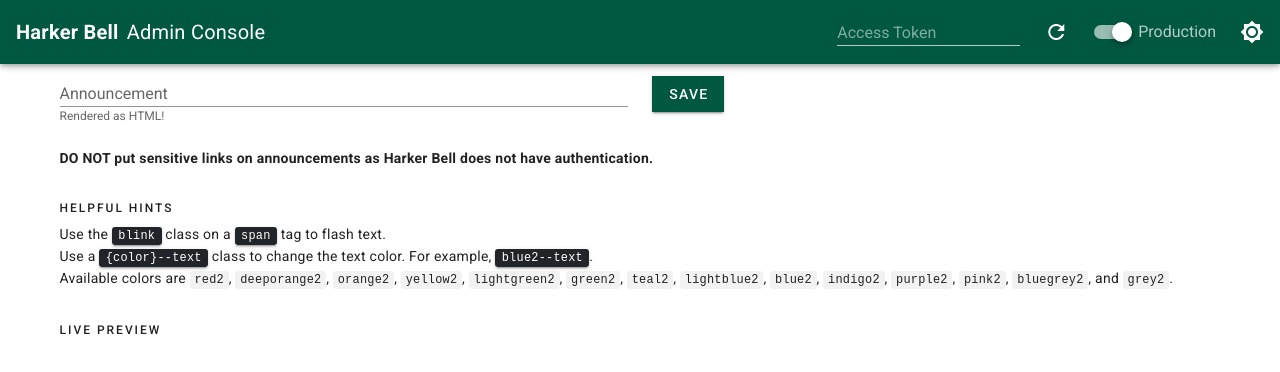
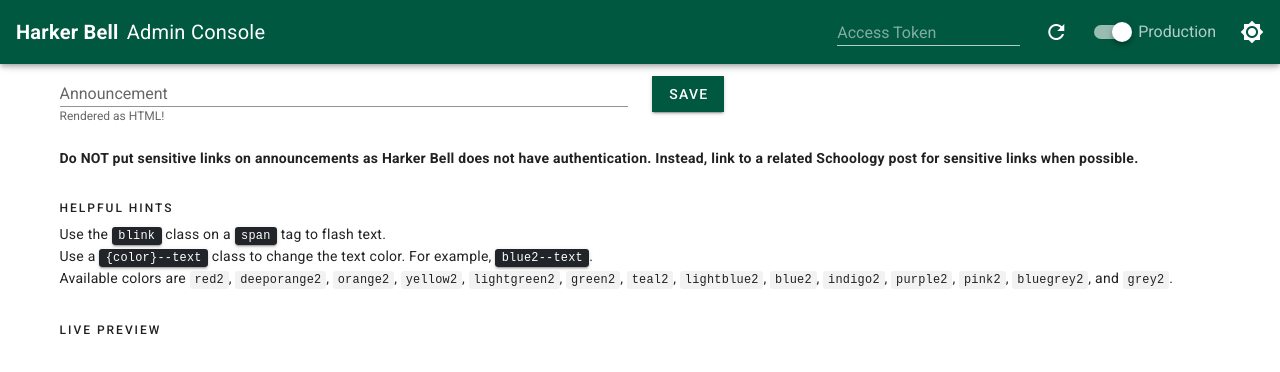
Before and after one commit to HarkerDev/harker-bell-admin, a Vue app: page /editAnnouncement in a window 1280 px wide. Shown: the top 372 px of the page. Built offline with nearby package versions, Linux system fonts and the light colour scheme.

Commit message:
Update announcement text

```diff
--- a/src/views/EditAnnouncement.vue
+++ b/src/views/EditAnnouncement.vue
@@ -10,7 +10,7 @@
     </v-row>
     <v-row>
       <v-col class="body-2">
-        <div class="heading font-weight-bold">DO NOT put sensitive links on announcements as Harker Bell does not have authentication.</div>
+        <div class="heading font-weight-bold">Do NOT put sensitive links on announcements as Harker Bell does not have authentication. Instead, link to a related Schoology post for sensitive links when possible.</div>
 
       </v-col>
     </v-row>
```
